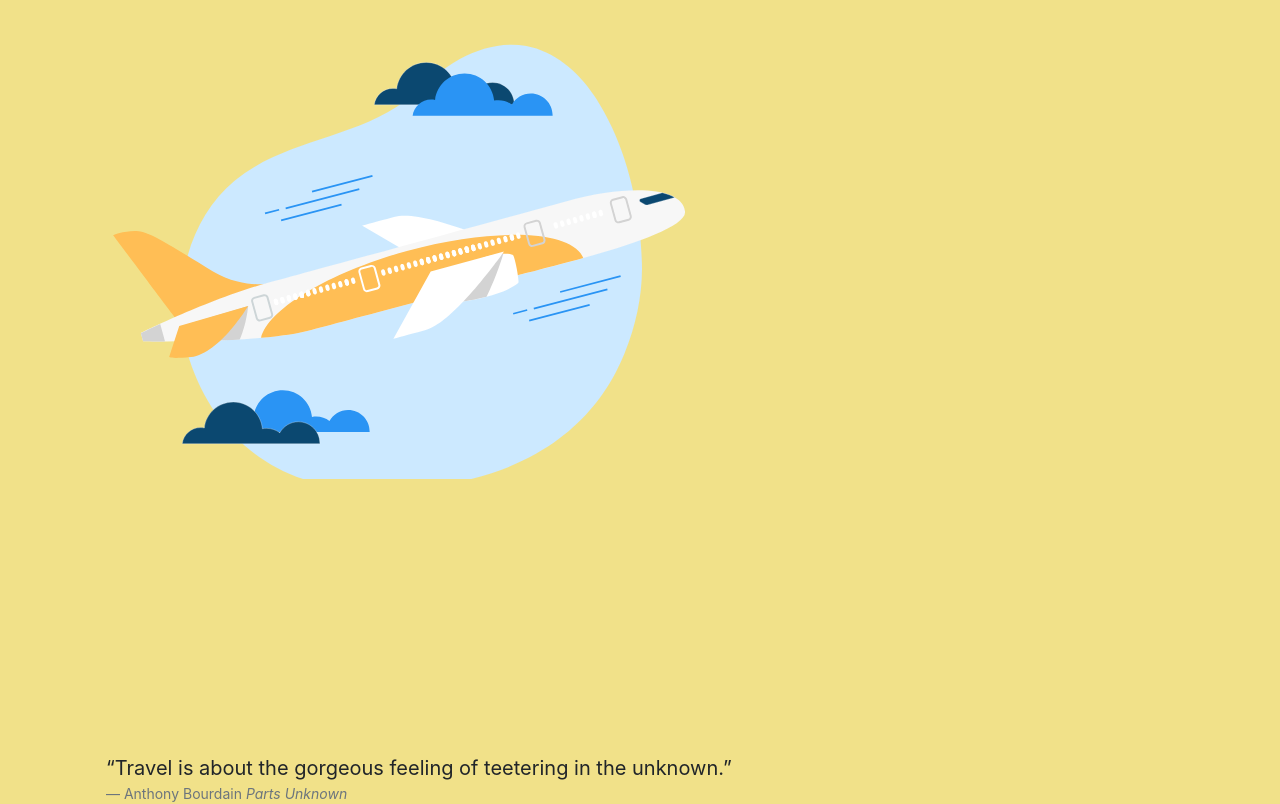
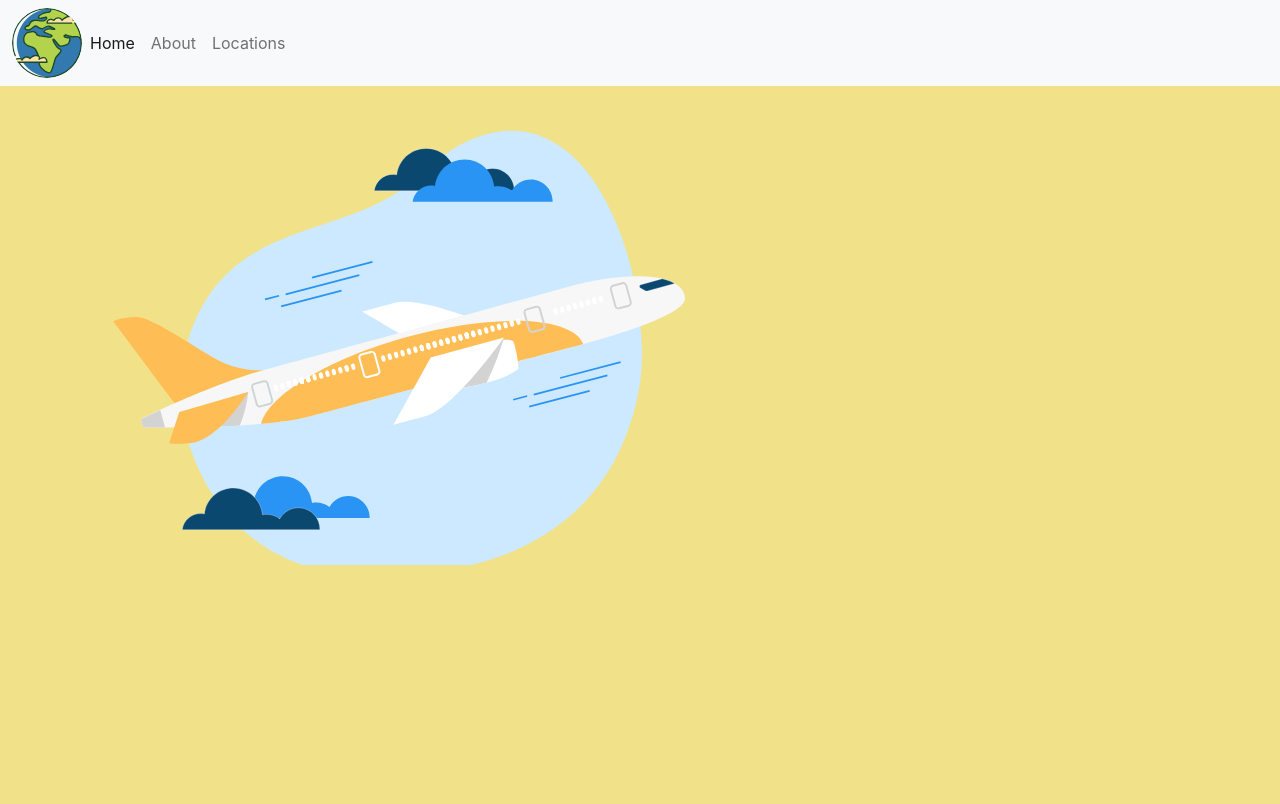
Before and after one commit to SimplyyJoji/HotelPageV2, a React (Create React App) app in the folder hotel/: page / in a window 1280 px wide. Shown: the top 804 px of the page. Built offline with nearby package versions, Linux system fonts and the light colour scheme.

Commit message:
Added Navbar

```diff
--- a/hotel/src/App.css
+++ b/hotel/src/App.css
@@ -1,5 +1,8 @@
 .App {
   text-align: center;
+}
+.nav {
+  width: 70px;
 }
 .morePad {
   padding-bottom: 50px;
--- a/hotel/src/App.js
+++ b/hotel/src/App.js
@@ -1,10 +1,12 @@
 import Main from './components/Main'
+import Nav from './components/Nav';
 import Footer from './components/Footer';
 import './App.css';
 
 function App() {
   return (
     <div>
+      <Nav />
       <Main />
       <Footer />
     </div>
--- /dev/null
+++ b/hotel/src/components/Nav.js
@@ -0,0 +1,30 @@
+import nav from "../imgs/world.svg";
+import { Image } from 'react-bootstrap';
+
+
+function Nav() {
+  return (
+<nav class="navbar navbar-expand-lg navbar-light bg-light">
+  <div class="container-fluid">
+  <Image className="nav" src={nav} roundedCircle />
+    <button class="navbar-toggler" type="button" data-bs-toggle="collapse" data-bs-target="#navbarText" aria-controls="navbarText" aria-expanded="false" aria-label="Toggle navigation">
+      <span class="navbar-toggler-icon"></span>
+    </button>
+    <div class="collapse navbar-collapse" id="navbarText">
+      <ul class="navbar-nav me-auto mb-2 mb-lg-0">
+        <li class="nav-item">
+          <a class="nav-link active" aria-current="page" href="#">Home</a>
+        </li>
+        <li class="nav-item">
+          <a class="nav-link" href="#">About</a>
+        </li>
+        <li class="nav-item">
+          <a class="nav-link" href="#">Locations</a>
+        </li>
+      </ul>
+    </div>
+  </div>
+</nav>
+  )
+}
+  export default Nav;
```
Also changed, not shown: hotel/src/components/Navbar.js (deleted), hotel/src/imgs/world.svg (added), 1 other file (tests, documents, lock files or other folders).
